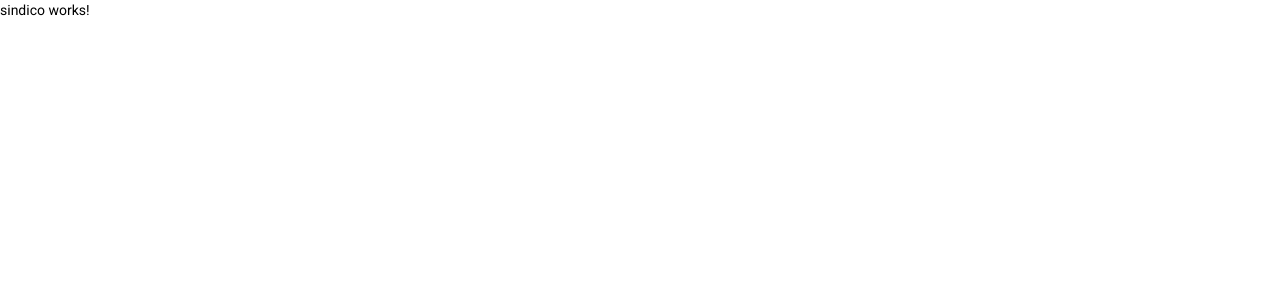
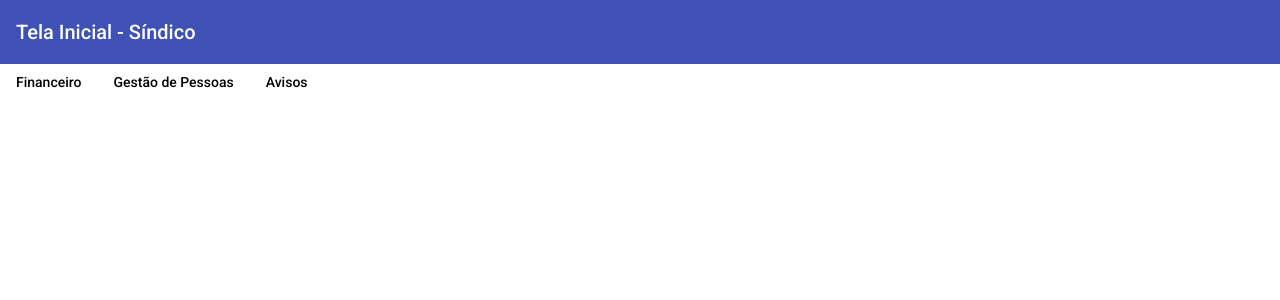
Before and after one commit to diegosilva-ress/projeto-aplicado-igti, an Angular app: page /sindico in a window 1280 px wide. Shown: the top 300 px of the page. Built offline with nearby package versions, Linux system fonts and the light colour scheme.

Commit message:
Criaçao do componente entre em contato

```diff
--- a/src/app/app.module.ts
+++ b/src/app/app.module.ts
@@ -13,13 +13,16 @@ import {MatButtonModule} from '@angular/material/button';
 import {MatInputModule} from '@angular/material/input';
 import {MatFormFieldModule} from '@angular/material/form-field';
 import {MatIconModule} from '@angular/material/icon';
+import {MatMenuModule} from '@angular/material/menu';
+import { EntreContatoComponent } from './entre-contato/entre-contato.component';
 
 @NgModule({
   declarations: [
     AppComponent,
     SindicoComponent,
     MoradorComponent,
-    HomeComponent
+    HomeComponent,
+    EntreContatoComponent
   ],
     imports: [
         BrowserModule,
@@ -32,6 +35,7 @@ import {MatIconModule} from '@angular/material/icon';
         MatFormFieldModule,
         MatIconModule,
         BrowserAnimationsModule,
+        MatMenuModule,
     ],
   providers: [],
   bootstrap: [AppComponent]
--- /dev/null
+++ b/src/app/entre-contato/entre-contato.component.html
@@ -0,0 +1 @@
+<p>entre-contato works!</p>
--- /dev/null
+++ b/src/app/entre-contato/entre-contato.component.ts
@@ -0,0 +1,15 @@
+import { Component, OnInit } from '@angular/core';
+
+@Component({
+  selector: 'app-entre-contato',
+  templateUrl: './entre-contato.component.html',
+  styleUrls: ['./entre-contato.component.css']
+})
+export class EntreContatoComponent implements OnInit {
+
+  constructor() { }
+
+  ngOnInit(): void {
+  }
+
+}
--- a/src/app/morador/morador.component.html
+++ b/src/app/morador/morador.component.html
@@ -1 +1,12 @@
-<p>morador works!</p>
+<mat-toolbar color="primary">
+  <span>Tela Inicial - Morador</span>
+</mat-toolbar>
+<button mat-button [matMenuTriggerFor]="financeiro">Financeiro</button>
+<mat-menu #financeiro="matMenu" yPosition="below">
+  <button mat-menu-item>Consultar Pagamentos</button>
+</mat-menu>
+<button mat-button [matMenuTriggerFor]="avisos">Avisos</button>
+<mat-menu #avisos="matMenu" yPosition="below">
+  <button mat-menu-item>Consultar Quadro de Avisos</button>
+  <button mat-menu-item>Entre em Contato</button>
+</mat-menu>
--- a/src/app/sindico/sindico.component.html
+++ b/src/app/sindico/sindico.component.html
@@ -1 +1,17 @@
-<p>sindico works!</p>
+<mat-toolbar color="primary">
+  <span>Tela Inicial - Síndico</span>
+</mat-toolbar>
+<button mat-button [matMenuTriggerFor]="financeiro">Financeiro</button>
+<mat-menu #financeiro="matMenu" yPosition="below">
+  <button mat-menu-item>Consultar Pagamentos</button>
+  <button mat-menu-item>Consultar Caixa Condomínio</button>
+</mat-menu>
+<button mat-button [matMenuTriggerFor]="gestao">Gestão de Pessoas</button>
+<mat-menu #gestao="matMenu" yPosition="below">
+  <button mat-menu-item>Consultar Funcionários</button>
+</mat-menu>
+<button mat-button [matMenuTriggerFor]="avisos">Avisos</button>
+<mat-menu #avisos="matMenu" yPosition="below">
+  <button mat-menu-item>Criar Aviso</button>
+  <button mat-menu-item>Consultar Quadro de Avisos</button>
+</mat-menu>
```
Also changed, not shown: src/app/entre-contato/entre-contato.component.css (added), 1 other file (tests, documents, lock files or other folders).
